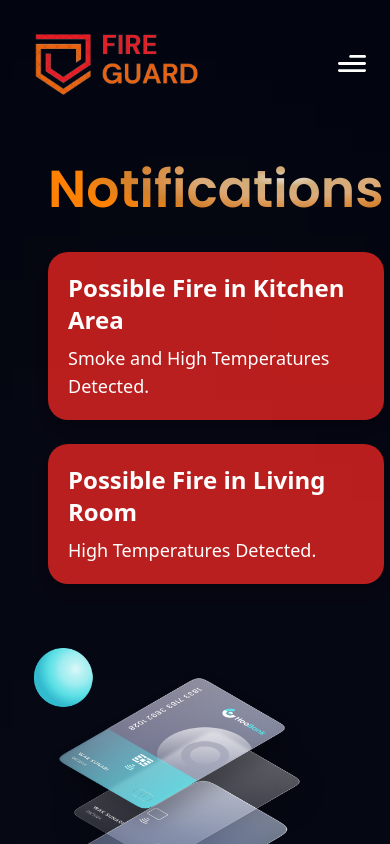
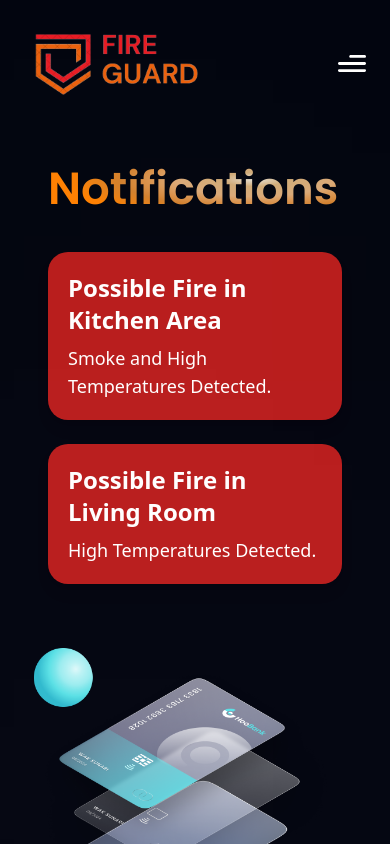
Before and after one commit to GDGouravDey/Immer-Safe, a React (Vite) app in the folder fire-app/: page /notifications in a window 390 px wide. Shown: the top 844 px of the page. Built offline with nearby package versions, Linux system fonts and the light colour scheme.

Commit message:
Bug Fix for Responsiveness

```diff
--- a/fire-app/src/components/Notif.jsx
+++ b/fire-app/src/components/Notif.jsx
@@ -10,7 +10,7 @@ const Notif = () => {
         <div className="flex flex-row justify-between items-center w-full">
           <div className="flex-1 flex-col xl:px-0 sm:px-16 px-6">
             <div className="flex flex-row justify-between items-center w-full">
-              <h1 className="flex-1 font-poppins font-semibold ss:text-[72px] text-[52px] text-white ss:leading-[100.8px] leading-[75px] sm:mt-[-50px] md:mt-[-100px] lg:mt-[-270px] mb-[10px] xl:mt-[-60px]">
+              <h1 className="flex-1 font-poppins font-semibold ss:text-[72px] text-[45px] text-white ss:leading-[100.8px] leading-[75px] sm:mt-[-50px] md:mt-[-100px] lg:mt-[-270px] mb-[10px] xl:mt-[-60px]">
                 <span className="text-gradient">Notifications</span>{" "}
               </h1>
             </div>
```
